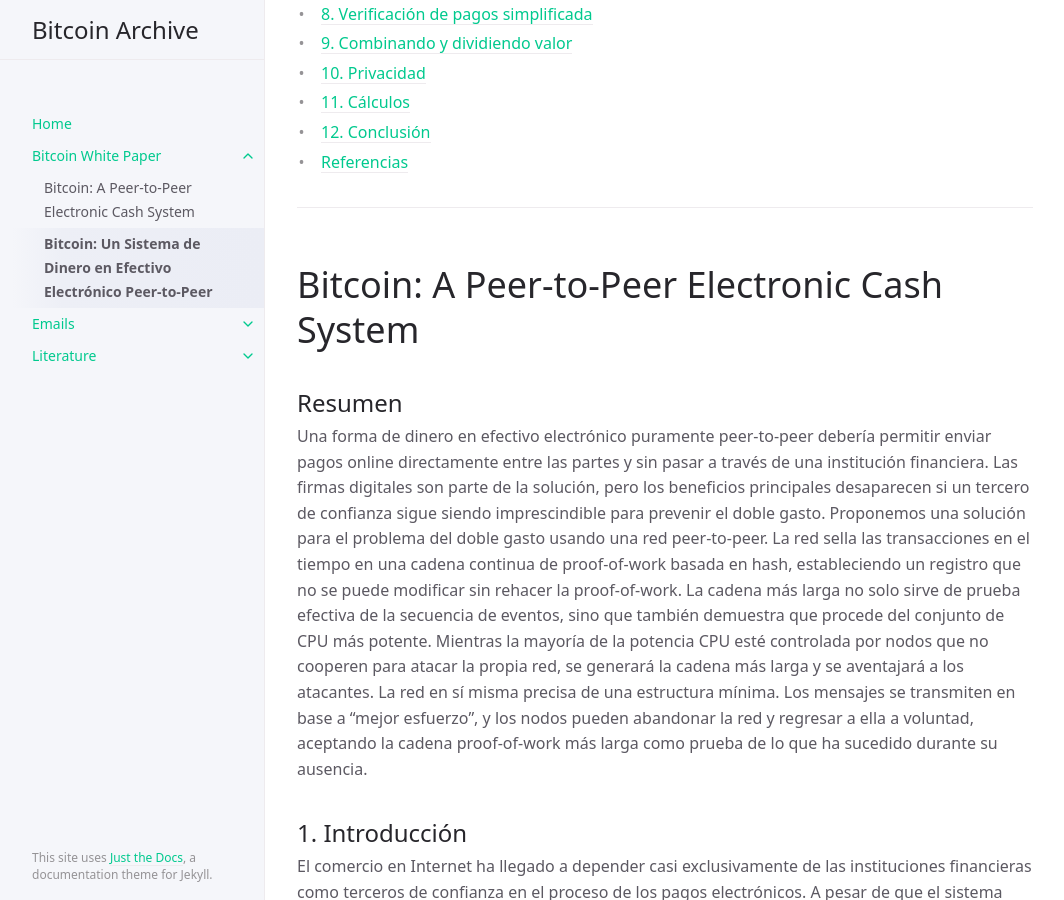
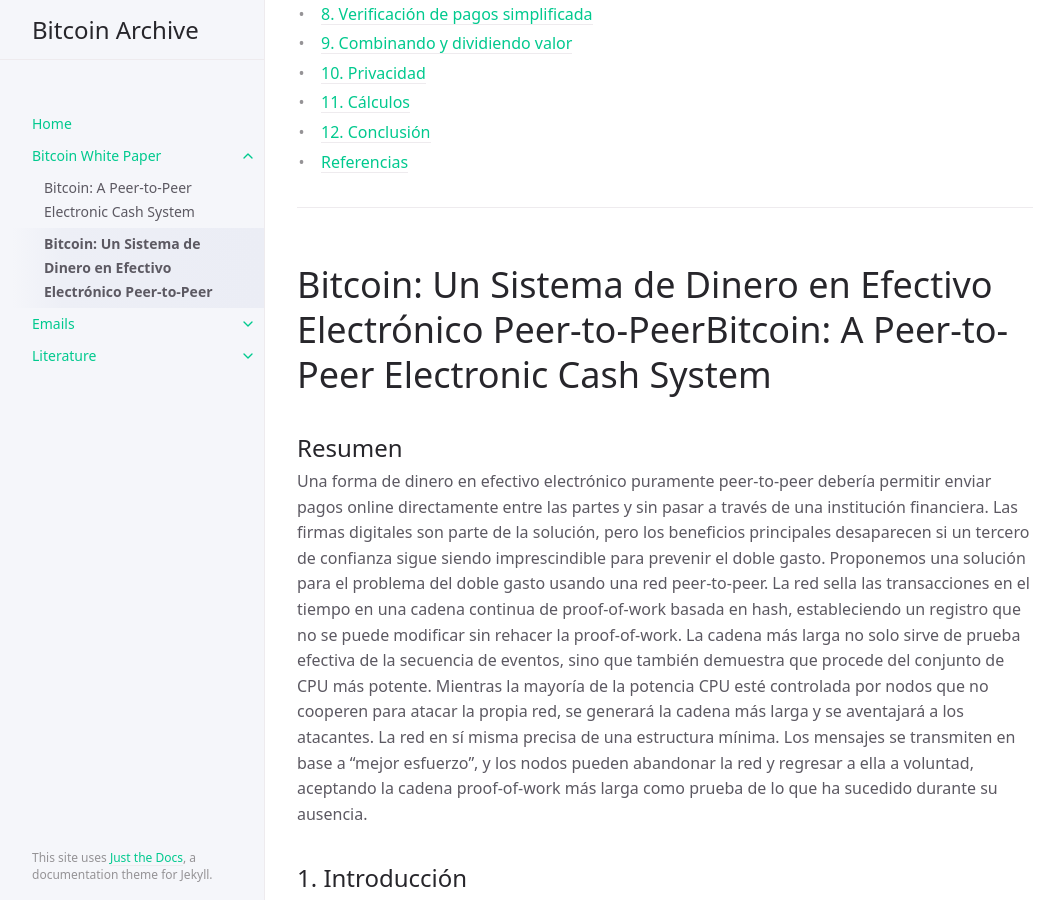
Before and after one commit to wakgill/bitcoin-archive, a Jekyll site: the page built from docs/whitepaper/es.md, in a window 1280 px wide and 900 px high, scrolled down 501 px. Shown: the whole window, without its empty margins (107-1171 px from the left). Built offline with Jekyll 4.4.1, drawn with Linux system fonts in a browser that asks for light colours; nearby versions of some CDN libraries.

Commit message:
Update es.md

```diff
--- a/docs/whitepaper/es.md
+++ b/docs/whitepaper/es.md
@@ -19,8 +19,7 @@ Just the Docs has some specific configuration parameters that can be defined in
 
 ---
 
-
-# Bitcoin: A Peer-to-Peer Electronic Cash System
+# Bitcoin: Un Sistema de Dinero en Efectivo Electrónico Peer­-to­-PeerBitcoin: A Peer-to-Peer Electronic Cash System
 {: .no_toc }
 
 ## Resumen
```
